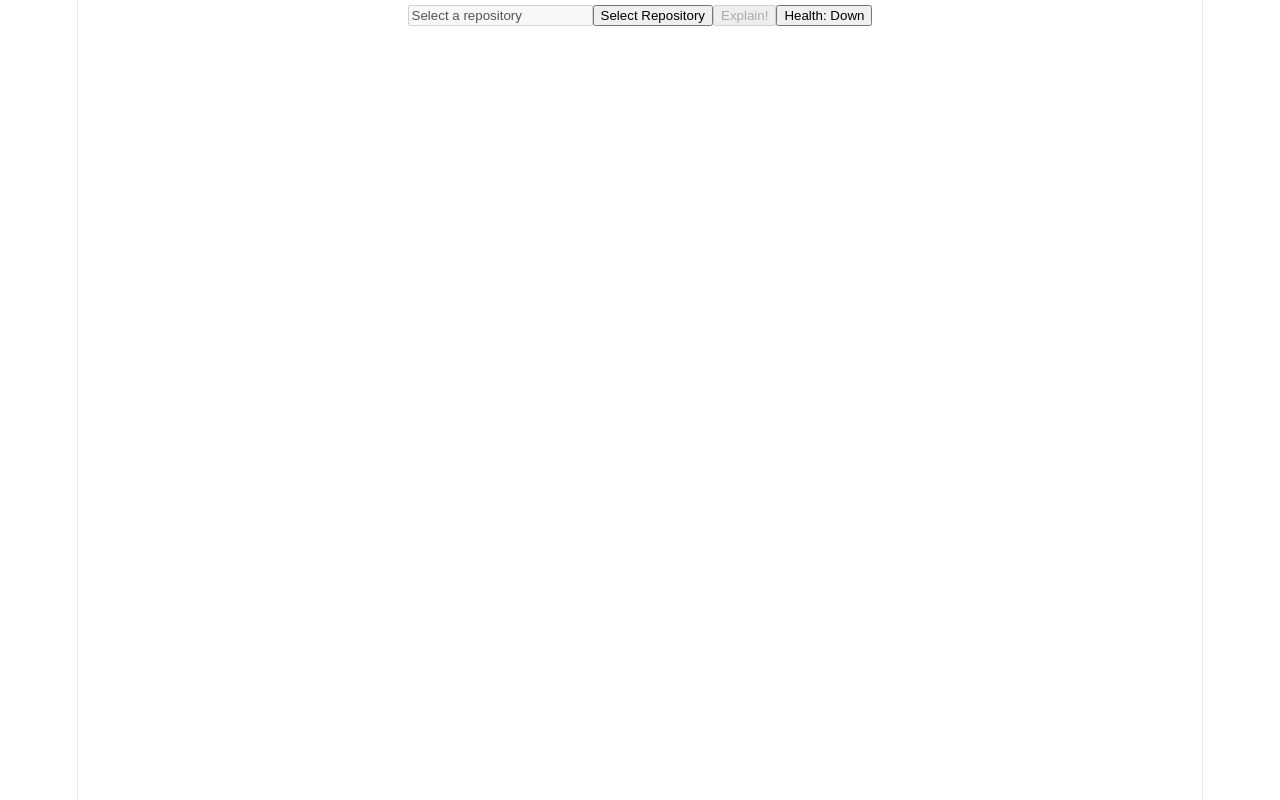
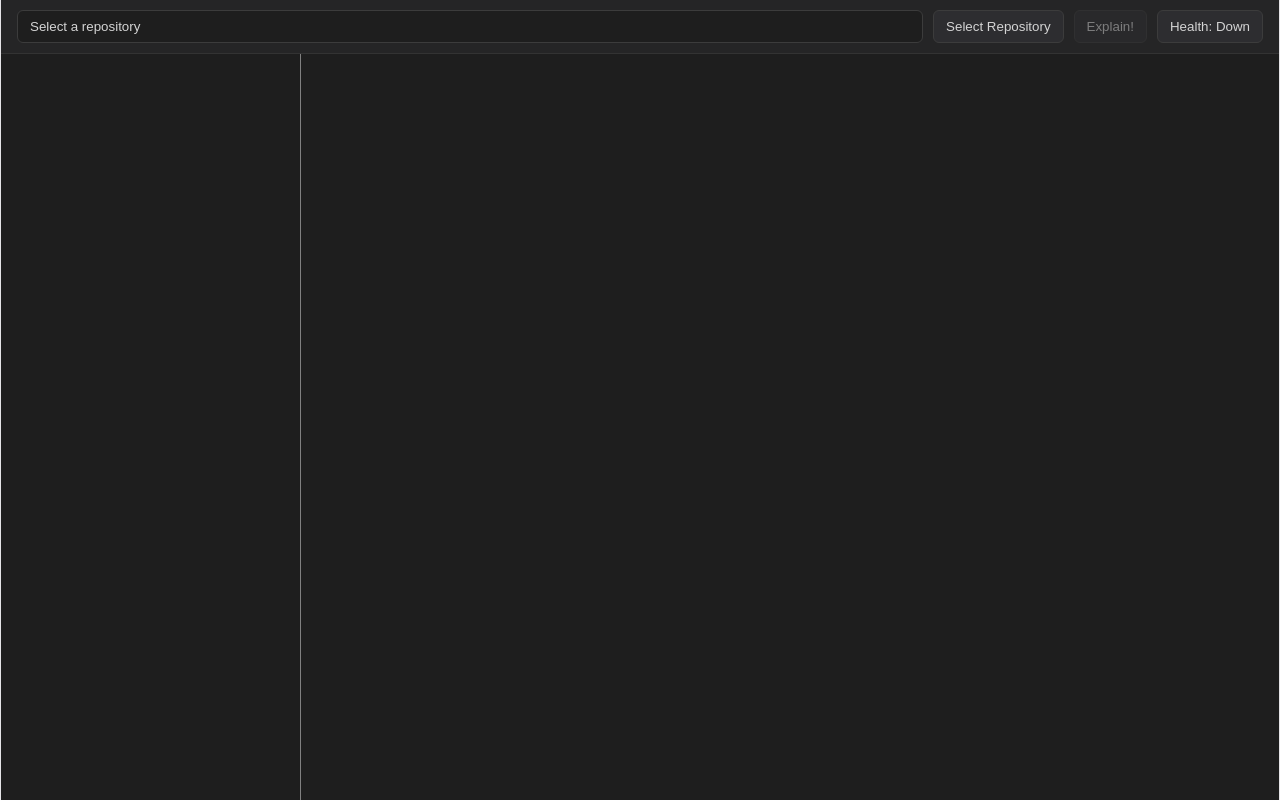
Before and after one commit to Pobitro-B/codebase-explainer, a React (Vite) app in the folder desktop/: page / in a window 1280 px wide. Built offline with nearby package versions, Linux system fonts and the light colour scheme.

Commit message:
Read only IDE complete

```diff
--- a/desktop/src/App.css
+++ b/desktop/src/App.css
@@ -1,184 +1,85 @@
-.counter {
-  font-size: 16px;
-  padding: 5px 10px;
-  border-radius: 5px;
-  color: var(--accent);
-  background: var(--accent-bg);
-  border: 2px solid transparent;
-  transition: border-color 0.3s;
-  margin-bottom: 24px;
-
-  &:hover {
-    border-color: var(--accent-border);
-  }
-  &:focus-visible {
-    outline: 2px solid var(--accent);
-    outline-offset: 2px;
-  }
+* {
+  box-sizing: border-box;
 }
 
-.hero {
-  position: relative;
-
-  .base,
-  .framework,
-  .vite {
-    inset-inline: 0;
-    margin: 0 auto;
-  }
-
-  .base {
-    width: 170px;
-    position: relative;
-    z-index: 0;
-  }
-
-  .framework,
-  .vite {
-    position: absolute;
-  }
-
-  .framework {
-    z-index: 1;
-    top: 34px;
-    height: 28px;
-    transform: perspective(2000px) rotateZ(300deg) rotateX(44deg) rotateY(39deg)
-      scale(1.4);
-  }
-
-  .vite {
-    z-index: 0;
-    top: 107px;
-    height: 26px;
-    width: auto;
-    transform: perspective(2000px) rotateZ(300deg) rotateX(40deg) rotateY(39deg)
-      scale(0.8);
-  }
+#root {
+  width: 100vw;
+  height: 100vh;
 }
 
-#center {
+.app {
+  height: 100vh;
   display: flex;
   flex-direction: column;
-  gap: 25px;
-  place-content: center;
-  place-items: center;
-  flex-grow: 1;
-
-  @media (max-width: 1024px) {
-    padding: 32px 20px 24px;
-    gap: 18px;
-  }
 }
 
-#next-steps {
+.workspace {
+  flex: 1;
   display: flex;
-  border-top: 1px solid var(--border);
-  text-align: left;
-
-  & > div {
-    flex: 1 1 0;
-    padding: 32px;
-    @media (max-width: 1024px) {
-      padding: 24px 20px;
-    }
-  }
-
-  .icon {
-    margin-bottom: 16px;
-    width: 22px;
-    height: 22px;
-  }
-
-  @media (max-width: 1024px) {
-    flex-direction: column;
-    text-align: center;
-  }
 }
 
-#docs {
-  border-right: 1px solid var(--border);
-
-  @media (max-width: 1024px) {
-    border-right: none;
-    border-bottom: 1px solid var(--border);
-  }
+.sidebar {
+  width: 300px;
+  overflow-y: auto;
+  border-right: 1px solid gray;
 }
 
-#next-steps ul {
-  list-style: none;
-  padding: 0;
-  display: flex;
-  gap: 8px;
-  margin: 32px 0 0;
+.editor {
+  flex: 1;
+  overflow-y: auto;
+  padding: 1rem;
 
-  .logo {
-    height: 18px;
-  }
-
-  a {
-    color: var(--text-h);
-    font-size: 16px;
-    border-radius: 6px;
-    background: var(--social-bg);
-    display: flex;
-    padding: 6px 12px;
-    align-items: center;
-    gap: 8px;
-    text-decoration: none;
-    transition: box-shadow 0.3s;
-
-    &:hover {
-      box-shadow: var(--shadow);
-    }
-    .button-icon {
-      height: 18px;
-      width: 18px;
-    }
-  }
-
-  @media (max-width: 1024px) {
-    margin-top: 20px;
-    flex-wrap: wrap;
-    justify-content: center;
-
-    li {
-      flex: 1 1 calc(50% - 8px);
-    }
-
-    a {
-      width: 100%;
-      justify-content: center;
-      box-sizing: border-box;
-    }
-  }
+  text-align: left;
 }
 
-#spacer {
-  height: 88px;
-  border-top: 1px solid var(--border);
-  @media (max-width: 1024px) {
-    height: 48px;
-  }
+body {
+  margin: 0;
+  background-color: #1e1e1e;
+  color: #d4d4d4;
+  font-family: sans-serif;
 }
 
-.ticks {
-  position: relative;
-  width: 100%;
+.topbar {
+  display: flex;
+  align-items: center;
+  gap: 10px;
 
-  &::before,
-  &::after {
-    content: '';
-    position: absolute;
-    top: -4.5px;
-    border: 5px solid transparent;
-  }
+  padding: 10px 16px;
 
-  &::before {
-    left: 0;
-    border-left-color: var(--border);
-  }
-  &::after {
-    right: 0;
-    border-right-color: var(--border);
-  }
+  border-bottom: 1px solid #333;
+
+  background-color: #252526;
 }
+
+.topbar input {
+  flex: 1;
+
+  background-color: #1e1e1e;
+  color: #d4d4d4;
+
+  border: 1px solid #3c3c3c;
+  border-radius: 6px;
+
+  padding: 8px 12px;
+}
+
+.topbar button {
+  background-color: #2d2d30;
+  color: #d4d4d4;
+
+  border: 1px solid #3c3c3c;
+  border-radius: 6px;
+
+  padding: 8px 12px;
+
+  cursor: pointer;
+}
+
+.topbar button:hover {
+  background-color: #3a3d41;
+}
+
+.topbar button:disabled {
+  opacity: 0.5;
+  cursor: not-allowed;
+}
--- a/desktop/src/App.tsx
+++ b/desktop/src/App.tsx
@@ -38,7 +38,7 @@ function App() {
 
     const result = await res.json();
     setRepoTree(result);
-    handleFileOpen("HOME_PAGE")
+    handleFileOpen("HOME_PAGE");
   }
 
   async function handleFileOpen(path) {
@@ -55,7 +55,8 @@ function App() {
   }
 
   return (
-    <div>
+    <div className="app">
+      <div className="topbar">
         <input
           type="text"
           disabled
@@ -66,10 +67,24 @@ function App() {
           Explain!
         </button>
         <button onClick={handleButton}>Health: {status}</button>
+      </div>
+      <div className="workspace">
+        <div className="sidebar">
           {repoTree ? (
-        <DirTree dirTree={repoTree} depth={1} setCurrFile={setFileOpen} handleOpen={handleFileOpen}/>
+            <DirTree
+              dirTree={repoTree}
+              depth={1}
+              setCurrFile={setFileOpen}
+              handleOpen={handleFileOpen}
+            />
           ) : null}
-      {repoTree && fileContent ? (<FileArea fileContent={fileContent}/>) : null}
+        </div>
+        <div className="editor">
+          {repoTree && fileContent ? (
+            <FileArea fileContent={fileContent} />
+          ) : null}
+        </div>
+      </div>
     </div>
   );
 }
--- /dev/null
+++ b/desktop/src/components/DirTree.css
@@ -0,0 +1,47 @@
+.tree-item {
+  display: flex;
+  align-items: center;
+  gap: 6px;
+
+  width: 100%;
+
+  background: transparent;
+  border: none;
+
+  color: #d4d4d4;
+
+  padding: 4px 8px;
+  border-radius: 6px;
+
+  cursor: pointer;
+  text-align: left;
+}
+.tree-item:hover {
+  background-color: #2a2d2e;
+}
+.file-item {
+  display: flex;
+  align-items: center;
+  gap: 6px;
+
+  width: 100%;
+
+  background: transparent;
+  border: none;
+
+  color: #c5c5c5;
+
+  padding: 4px 8px;
+  border-radius: 6px;
+
+  cursor: pointer;
+  text-align: left;
+}
+.file-item:hover {
+  background-color: #2a2d2e;
+}
+.tree-children {
+  margin-left: 10px;
+  padding-left: 10px;
+  border-left: 1px solid #333;
+}
--- a/desktop/src/components/DirTree.tsx
+++ b/desktop/src/components/DirTree.tsx
@@ -1,5 +1,6 @@
+import "./DirTree.css";
 import { useState } from "react";
-import {GoArrowDown, GoArrowRight, GoCodeSquare} from "react-icons/go";
+import { GoArrowDown, GoArrowRight, GoCodeSquare } from "react-icons/go";
 
 export default function DirTree(props) {
   const dir = props.dirTree;
@@ -7,28 +8,41 @@ export default function DirTree(props) {
   function handleCollapse() {
     setIsCollapsed(isCollapsed ? false : true);
   }
-  function handleFileButton(path){
+  function handleFileButton(path) {
     props.setCurrFile(path);
     props.handleOpen(path);
   }
   return (
-    <div style={{paddingLeft: 5*props.depth}}>
+    <div className="tree-node">
+      <div className="tree-item">
       <button onClick={handleCollapse}>
-        {isCollapsed ? <GoArrowRight/> : <GoArrowDown/>}{dir["name"]}
+        {isCollapsed ? <GoArrowRight /> : <GoArrowDown />}
+        {dir["name"]}
       </button>
+      </div>
+      <div className="tree-children">
         {dir["children"].map((child) => {
           if (child["type"] == "directory") {
             return isCollapsed ? null : (
-            <DirTree dirTree={child} depth={props.depth + 1}  setCurrFile={props.setCurrFile} handleOpen={props.handleOpen}/>
+              <DirTree
+                dirTree={child}
+                depth={props.depth + 1}
+                setCurrFile={props.setCurrFile}
+                handleOpen={props.handleOpen}
+              />
             );
           } else {
             return isCollapsed ? null : (
-            <button style={{paddingLeft: 5*(props.depth+1)}} onClick={()=>handleFileButton(child["path"])}>
-              <GoCodeSquare />{child["name"]}
+              <div className="file-item">
+                <button onClick={() => handleFileButton(child["path"])}>
+                  <GoCodeSquare />
+                  {child["name"]}
                 </button>
+              </div>
             );
           }
         })}
       </div>
+    </div>
   );
 }
--- /dev/null
+++ b/desktop/src/components/FileArea.css
@@ -0,0 +1,36 @@
+.file-area {
+  height: 100%;
+  display: flex;
+  flex-direction: column;
+
+  background-color: #1e1e1e;
+  color: #d4d4d4;
+  text-align: left;
+}
+.file-header {
+  padding: 12px 16px;
+
+  border-bottom: 1px solid #333;
+
+  font-size: 14px;
+  font-weight: bold;
+}
+.code-area {
+  flex: 1;
+
+  overflow: auto;
+
+  padding: 12px 16px;
+
+  font-family: monospace;
+  font-size: 14px;
+  line-height: 1.5;
+
+  white-space: pre;
+}
+.code-line {
+  min-height: 20px;
+}
+.code-line:hover {
+  background-color: #2a2d2e;
+}
--- a/desktop/src/components/FileArea.tsx
+++ b/desktop/src/components/FileArea.tsx
@@ -1,9 +1,19 @@
+import "./FileArea.css";
+
 export default function FileArea(props) {
   const name = props.fileContent["name"];
   const path = props.fileContent["path"];
   const contents = props.fileContent["content"];
-  return (<div>
-    <h2>{name}</h2>
-    {contents.map((line)=><div>{line}</div>)}
-  </div>);
+  return (
+    <div className="file-area">
+      <div className="file-header">
+        <h2>{name}</h2>
+      </div>
+      <div className="code-area">
+        {contents.map((line) => (
+          <div className="code-line">{line}</div>
+        ))}
+      </div>
+    </div>
+  );
 }
```
Lines whose indentation alone changed are shown as unchanged.
